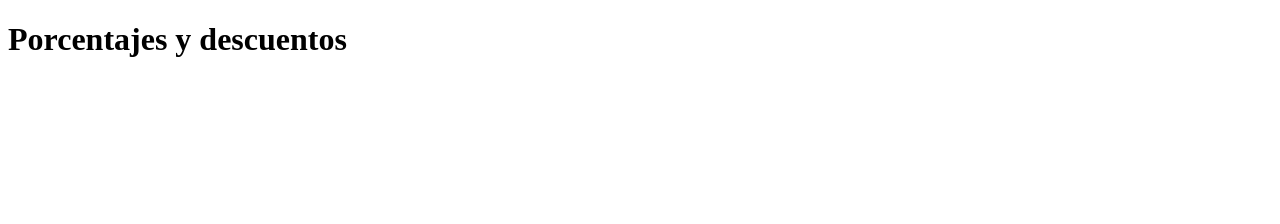
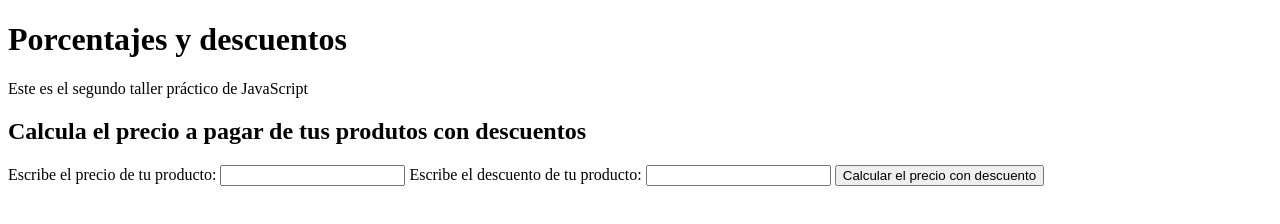
Before and after one commit to stefannypanameno93/platzi-curso-practico-javascript, a plain HTML site: page descuentos.html in a window 1280 px wide. Drawn offline with Linux system fonts and the light colour scheme.

Commit message:
Finalizando archivos que calculan descuentos

```diff
--- a/descuentos.html
+++ b/descuentos.html
@@ -7,7 +7,25 @@
     <title>Porcentajes y descuentos | Curso Práctico de JavaScript en Platzi</title>
 </head>
 <body>
-    <h1>Porcentajes y descuentos</h1>
+    <header>
+        <h1>Porcentajes y descuentos</h1>
+        <p>Este es el segundo taller práctico de JavaScript</p>
+    </header>
+
+    <section>
+        <h2>Calcula el precio a pagar de tus produtos con descuentos</h2>
+        <form action="">
+            <label for="inputPrice">Escribe el precio de tu producto:</label>
+            <input id="inputPrice" type="number" />
+
+            <label for="inputDiscount">Escribe el descuento de tu producto:</label>
+            <input id="inputDiscount" type="number" />
+
+            <button type="button" onclick="onClickButtonPriceDiscount()">Calcular el precio con descuento</button>
+
+            <p id="resultPrice"></p>
+        </form>
+    </section>
 
     <script src="./descuentos.js"></script>
 </body>
--- a/descuentos.js
+++ b/descuentos.js
@@ -0,0 +1,33 @@
+// const precioOriginal = 120;
+// const descuento = 18;
+
+function calcularPrecioConDescuento(precio, descuento) {
+    const porcentajePrecioConDescuento = 100 - descuento;
+    const precioConDescuento = (precio * porcentajePrecioConDescuento)/100;
+
+    return precioConDescuento;
+}
+
+//INTERACTUANDO CON EL HTML
+
+function onClickButtonPriceDiscount(precio, descuento) {
+    const inputPrice = document.getElementById("inputPrice");
+    const priceValue = inputPrice.value;
+
+    const inputDiscount = document.getElementById("inputDiscount");
+    const discountValue = inputDiscount.value;
+
+    const precioConDescuento = calcularPrecioConDescuento(priceValue, discountValue);
+
+    const resultPrice = document.getElementById("resultPrice");
+    resultPrice.innerText = `El precio con descuento es de: $${precioConDescuento}`;
+}
+
+// console.log(`El precio original es ${precioOriginal}, el precio con descuento es ${precioConDescuento}.`);
+
+// console.log({
+//     precioOriginal,
+//     descuento,
+//     porcentajePrecioConDescuento,
+//     precioConDescuento
+// });
```
